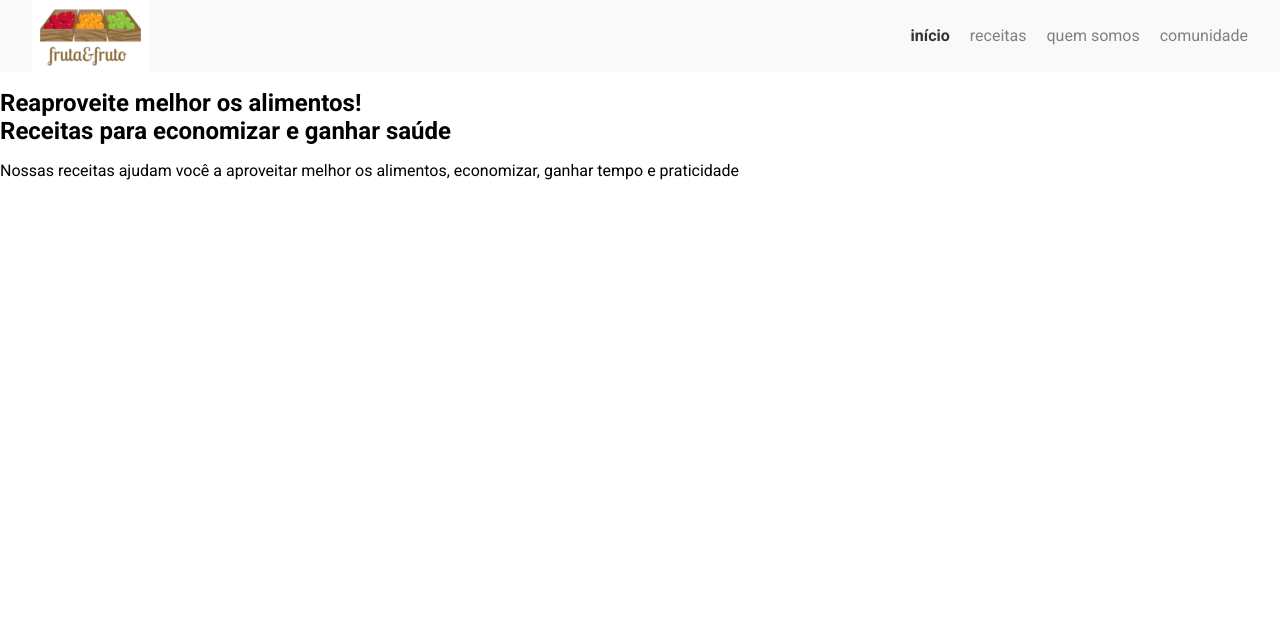
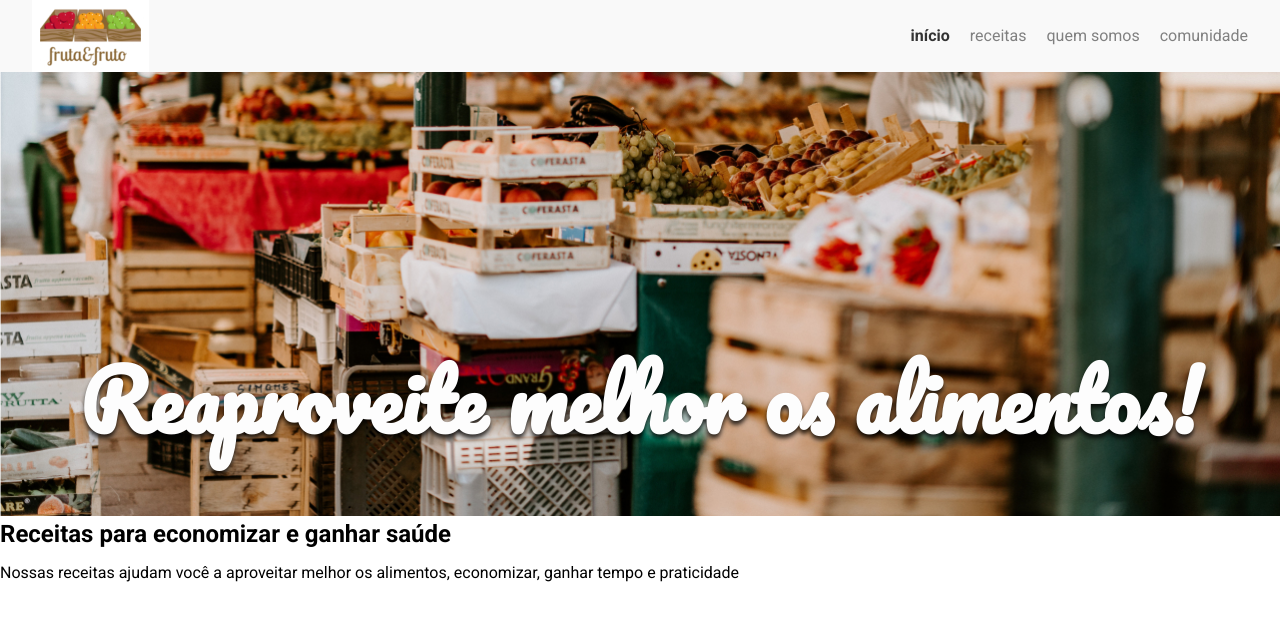
Before and after one commit to marcopla/fruta-e-fruto, a plain HTML site: page index.html in a window 1280 px wide. Drawn offline with Linux system fonts and the light colour scheme.

Commit message:
css banner added

```diff
--- /dev/null
+++ b/assets/css/banner/banner-imagem.css
@@ -0,0 +1,3 @@
+.banner__imagem{
+  width: 100%;
+}
--- /dev/null
+++ b/assets/css/banner/banner-titulo.css
@@ -0,0 +1,12 @@
+.banner__titulo {
+  color: #fdfdfd;
+  font-family: Pacifico, cursive;
+  font-size: 5.0625rem;
+  position: absolute;
+  left: 50%;
+  text-shadow: 0 4px 4px rgba(0, 0, 0, 0.75);
+  top: 50%;
+  text-align: center;
+  transform: translate(-50%, -50%);
+  width: 100%;
+}
--- a/index.html
+++ b/index.html
@@ -13,6 +13,9 @@
     <link rel="stylesheet" href="./assets/css/menu/menu-item.css">
     <link rel="stylesheet" href="./assets/css/menu/menu-link.css">
     <link rel="stylesheet" href="./assets/css/menu/menu-lista.css">
+    <link rel="stylesheet" href="./assets/css/banner/banner.css">
+    <link rel="stylesheet" href="./assets/css/banner/banner-imagem.css">
+    <link rel="stylesheet" href="./assets/css/banner/banner-titulo.css">
 
 </head>
 
@@ -29,7 +32,7 @@
         </nav>
     </header>
     <section class="banner">
-        <img class="banner__imagem" src="" alt="">
+        <img class="banner__imagem" src="./assets/img/banner.jpg" alt="">
         <h2 class="banner__titulo">Reaproveite melhor os alimentos!</h2>
     </section>
     <section class="sobre">
```
Also changed, not shown: assets/css/banner/banner.css (added).
